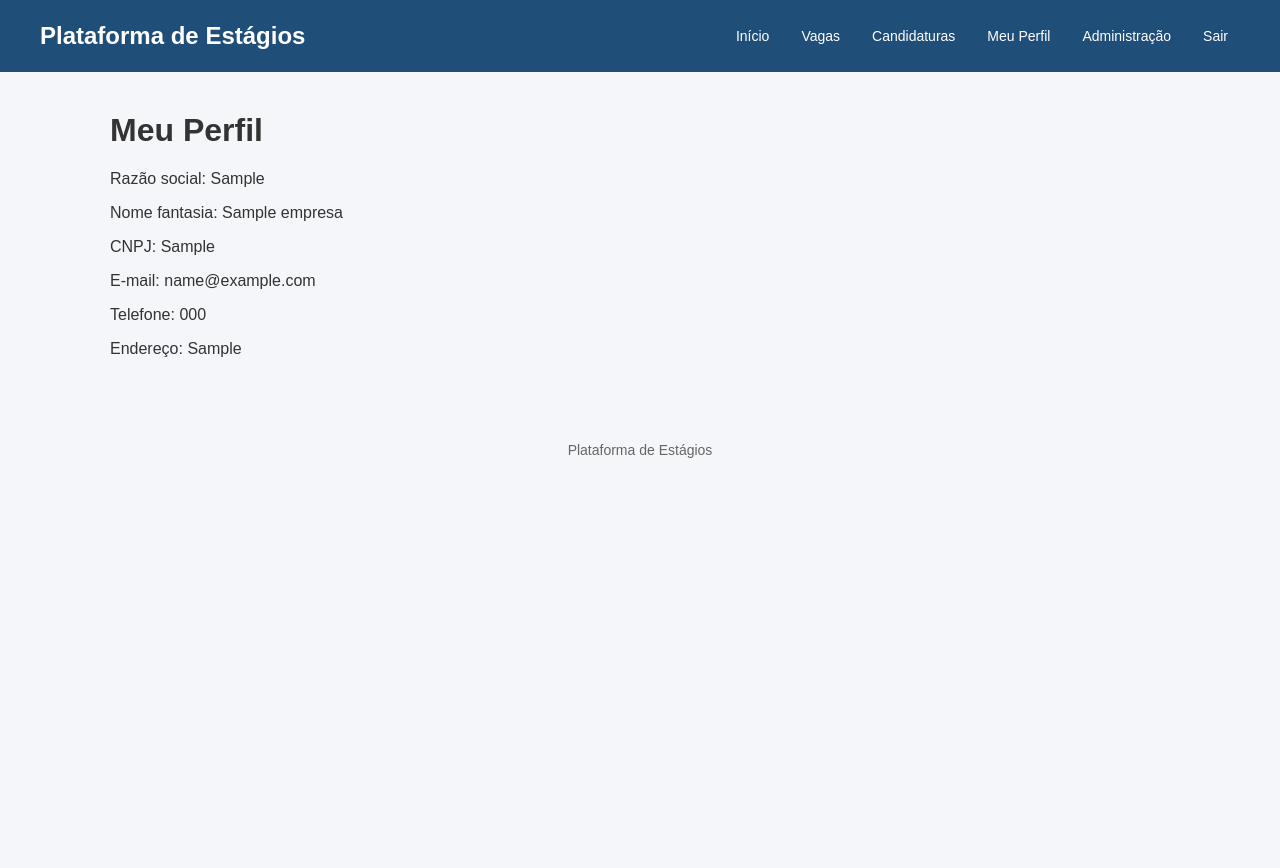
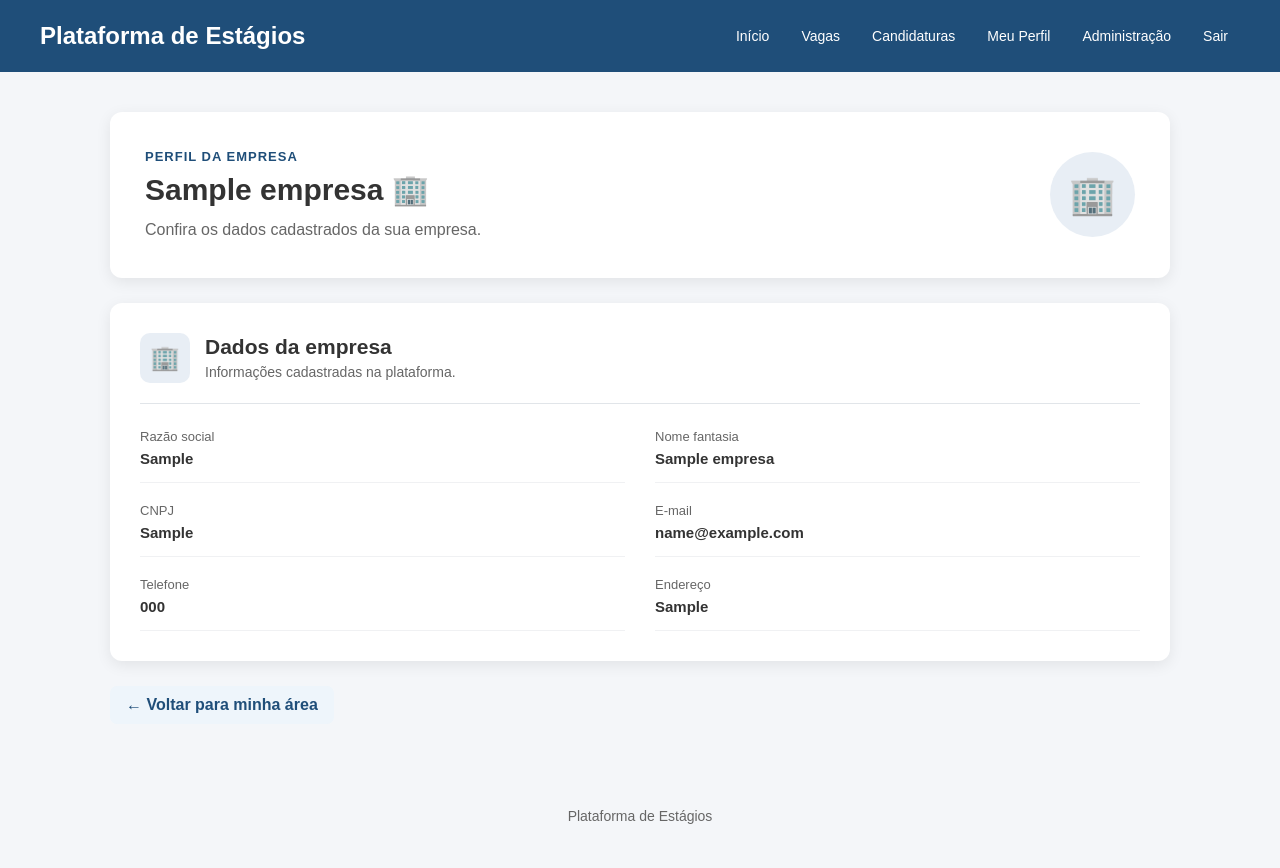
Before and after one commit to Benildomelo/plataforma_estagios, a Django app: page /perfil-empresa/ in a window 1280 px wide. Before the commit the page ends 458 px from the top, so only its background shows below. Run offline with Django 5.2, Linux system fonts and the light colour scheme; a user stored in the database is signed in; tables that the repository leaves empty hold one stand-in row (values such as "Sample post").

Commit message:
Finaliza perfil da empresa

```diff
--- a/vagas/static/css/empresa.css
+++ b/vagas/static/css/empresa.css
@@ -1473,3 +1473,185 @@
         width: 100%;
     }
 }
+
+/* =========================================================
+   PERFIL DA EMPRESA
+   ========================================================= */
+
+.perfil-empresa {
+    width: 100%;
+}
+
+/* CABEÇALHO */
+.perfil-empresa-header {
+    background: var(--cor-branco);
+    border-radius: var(--raio-padrao);
+
+    padding: 35px;
+    margin-bottom: 25px;
+
+    display: flex;
+    align-items: center;
+    justify-content: space-between;
+    gap: 30px;
+
+    box-shadow: var(--sombra-padrao);
+}
+
+.perfil-empresa-label {
+    display: inline-block;
+    margin-bottom: 8px;
+
+    color: var(--cor-primaria);
+    font-size: 13px;
+    font-weight: bold;
+    letter-spacing: 1px;
+}
+
+.perfil-empresa-header h1 {
+    margin: 0 0 10px;
+
+    color: var(--cor-texto);
+    font-size: 30px;
+}
+
+.perfil-empresa-header p {
+    margin: 0;
+
+    color: var(--cor-texto-secundario);
+    line-height: 1.6;
+}
+
+.perfil-empresa-icone {
+    width: 85px;
+    height: 85px;
+    flex-shrink: 0;
+
+    display: flex;
+    align-items: center;
+    justify-content: center;
+
+    background: #e8eef5;
+    border-radius: 50%;
+
+    font-size: 38px;
+}
+
+/* CARD */
+.perfil-empresa-card {
+    background: var(--cor-branco);
+    border-radius: var(--raio-padrao);
+
+    padding: 30px;
+
+    box-shadow: var(--sombra-padrao);
+}
+
+.perfil-empresa-card-header {
+    display: flex;
+    align-items: center;
+    gap: 15px;
+
+    padding-bottom: 20px;
+    margin-bottom: 25px;
+
+    border-bottom: 1px solid var(--cor-borda);
+}
+
+.perfil-empresa-card-icone {
+    width: 50px;
+    height: 50px;
+    flex-shrink: 0;
+
+    display: flex;
+    align-items: center;
+    justify-content: center;
+
+    background: #e8eef5;
+    border-radius: 10px;
+
+    font-size: 24px;
+}
+
+.perfil-empresa-card-header h2 {
+    margin: 0 0 5px;
+
+    color: var(--cor-texto);
+    font-size: 21px;
+}
+
+.perfil-empresa-card-header p {
+    margin: 0;
+
+    color: var(--cor-texto-secundario);
+    font-size: 14px;
+}
+
+/* DADOS */
+.perfil-empresa-dados {
+    display: grid;
+    grid-template-columns: repeat(2, 1fr);
+    gap: 20px 30px;
+}
+
+.perfil-empresa-dado {
+    display: flex;
+    flex-direction: column;
+    gap: 6px;
+
+    padding-bottom: 15px;
+
+    border-bottom: 1px solid #f0f1f3;
+}
+
+.perfil-empresa-dado span {
+    color: var(--cor-texto-secundario);
+    font-size: 13px;
+}
+
+.perfil-empresa-dado strong {
+    color: var(--cor-texto);
+    font-size: 15px;
+    word-break: break-word;
+}
+
+/* VOLTAR */
+.perfil-empresa-voltar {
+    margin-top: 25px;
+}
+
+/* RESPONSIVIDADE */
+@media (max-width: 700px) {
+
+    .perfil-empresa-header {
+        padding: 25px;
+
+        align-items: flex-start;
+        flex-direction: column;
+    }
+
+    .perfil-empresa-header h1 {
+        font-size: 25px;
+    }
+
+    .perfil-empresa-icone {
+        width: 65px;
+        height: 65px;
+
+        font-size: 30px;
+    }
+
+    .perfil-empresa-card {
+        padding: 20px;
+    }
+
+    .perfil-empresa-dados {
+        grid-template-columns: 1fr;
+        gap: 15px;
+    }
+
+    .perfil-empresa-voltar .botao {
+        width: 100%;
+        text-align: center;
+    }
+}
--- a/vagas/templates/vagas/empresa/perfil_empresa.html
+++ b/vagas/templates/vagas/empresa/perfil_empresa.html
@@ -6,13 +6,102 @@
 
 {% block content %}
 
-<h1>Meu Perfil</h1>
+<div class="perfil-empresa">
 
-<p>Razão social: {{ empresa.razao_social }}</p>
-<p>Nome fantasia: {{ empresa.nome_fantasia }}</p>
-<p>CNPJ: {{ empresa.cnpj }}</p>
-<p>E-mail: {{ empresa.email }}</p>
-<p>Telefone: {{ empresa.telefone }}</p>
-<p>Endereço: {{ empresa.endereco }}</p>
+    <div class="perfil-empresa-header">
+
+        <div>
+            <span class="perfil-empresa-label">
+                PERFIL DA EMPRESA
+            </span>
+
+            <h1>
+                {{ empresa.nome_fantasia }} 🏢
+            </h1>
+
+            <p>
+                Confira os dados cadastrados da sua empresa.
+            </p>
+        </div>
+
+        <div class="perfil-empresa-icone">
+            🏢
+        </div>
+
+    </div>
+
+
+    <section class="perfil-empresa-card">
+
+        <div class="perfil-empresa-card-header">
+
+            <div class="perfil-empresa-card-icone">
+                🏢
+            </div>
+
+            <div>
+                <h2>Dados da empresa</h2>
+                <p>Informações cadastradas na plataforma.</p>
+            </div>
+
+        </div>
+
+
+        <div class="perfil-empresa-dados">
+
+            <div class="perfil-empresa-dado">
+                <span>Razão social</span>
+                <strong>{{ empresa.razao_social }}</strong>
+            </div>
+
+            <div class="perfil-empresa-dado">
+                <span>Nome fantasia</span>
+                <strong>{{ empresa.nome_fantasia }}</strong>
+            </div>
+
+            <div class="perfil-empresa-dado">
+                <span>CNPJ</span>
+                <strong>{{ empresa.cnpj }}</strong>
+            </div>
+
+            <div class="perfil-empresa-dado">
+                <span>E-mail</span>
+                <strong>{{ empresa.email }}</strong>
+            </div>
+
+            <div class="perfil-empresa-dado">
+                <span>Telefone</span>
+
+                {% if empresa.telefone %}
+                    <strong>{{ empresa.telefone }}</strong>
+                {% else %}
+                    <strong>Não informado</strong>
+                {% endif %}
+            </div>
+
+            <div class="perfil-empresa-dado">
+                <span>Endereço</span>
+
+                {% if empresa.endereco %}
+                    <strong>{{ empresa.endereco }}</strong>
+                {% else %}
+                    <strong>Não informado</strong>
+                {% endif %}
+            </div>
+
+        </div>
+
+    </section>
+
+
+    <div class="perfil-empresa-voltar">
+
+        <a href="{% url 'area_empresa' %}" class="botao botao-secundario">
+            ← Voltar para minha área
+        </a>
+
+    </div>
+
+</div>
 
 {% endblock %}
```
